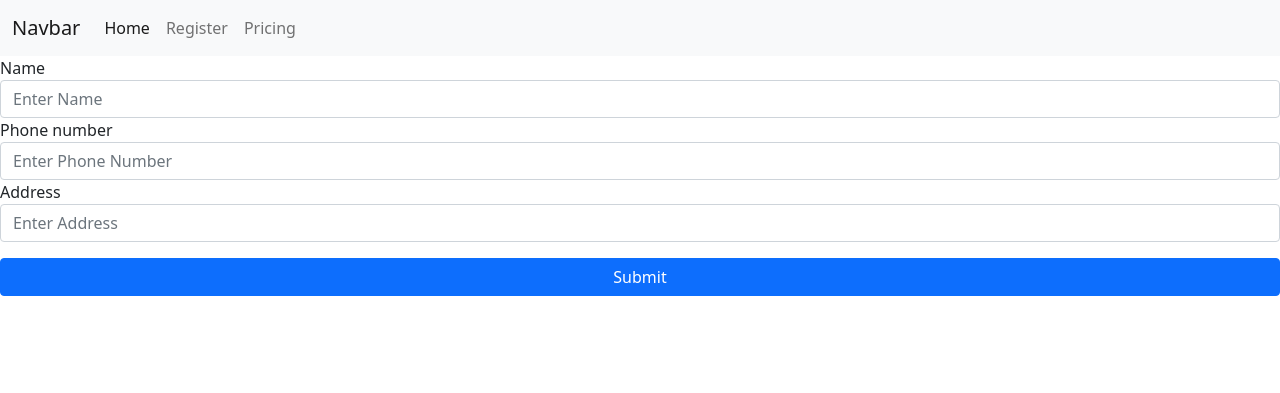
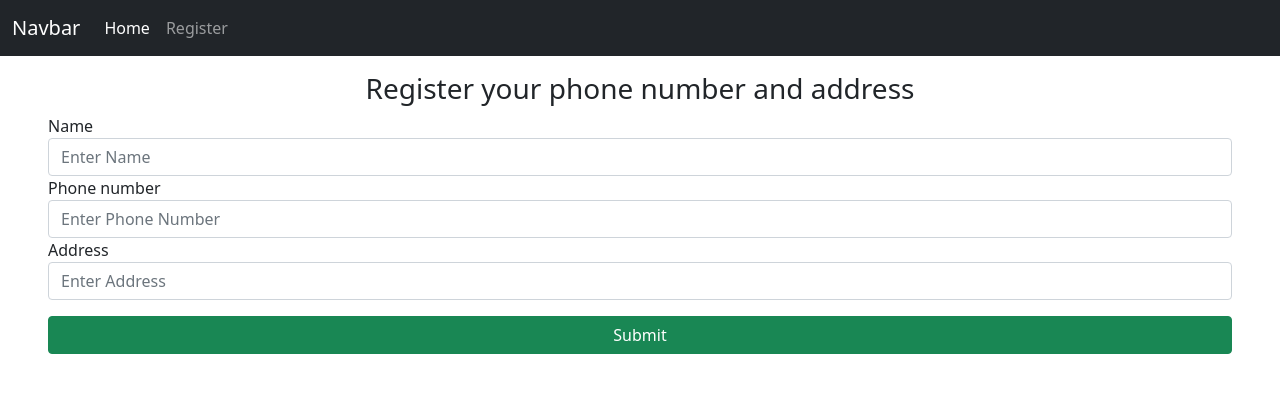
Before and after one commit to rebeccalpeace/phone_book_flask, a Flask app: page /register in a window 1280 px wide. Shown: the top 393 px of the page. Run offline with Flask 2, Linux system fonts and the light colour scheme; some libraries are stand-ins or nearby versions.

Commit message:
added more bootstrap

```diff
--- a/app/templates/base.html
+++ b/app/templates/base.html
@@ -11,7 +11,7 @@
         <title>{% block title%}{% endblock title %}</title>
     </head>
     <body>
-        <nav class="navbar navbar-expand-lg navbar-light bg-light">
+        <nav class="navbar navbar-expand-lg navbar-dark bg-dark">
             <div class="container-fluid">
                 <a class="navbar-brand" href="#">Navbar</a>
                 <button class="navbar-toggler" type="button" data-bs-toggle="collapse" data-bs-target="#navbarNavAltMarkup" aria-controls="navbarNavAltMarkup" aria-expanded="false" aria-label="Toggle navigation">
@@ -21,7 +21,6 @@
                 <div class="navbar-nav">
                     <a class="nav-link active" aria-current="page" href="{{ url_for('index') }}">Home</a>
                     <a class="nav-link" href="{{ url_for('register') }}">Register</a>
-                    <a class="nav-link" href="#">Pricing</a>
                 </div>
                 </div>
             </div>
--- a/app/templates/index.html
+++ b/app/templates/index.html
@@ -3,5 +3,6 @@
 {% block title %} Home {% endblock title %}
 
 {% block content %}
+<h3 class="text-center mt-3">Ready to register with us? Click Register!</h3>
 
 {% endblock content %}
--- a/app/templates/register.html
+++ b/app/templates/register.html
@@ -3,10 +3,10 @@
 {% block title %} Register {% endblock title %}
 
 {% block content %}
-
+<h3 class="text-center mt-3">Register your phone number and address</h3>
 <form method="post">
     {{ form.csrf_token }}
-    <div class="form-group">
+    <div class="form-group ms-5 me-5">
         {{ form.name.label }}
         {{ form.name(class='form-control', placeholder="Enter Name") }}
 
@@ -16,7 +16,7 @@
         {{ form.address.label }}
         {{ form.address(class='form-control', placeholder="Enter Address") }}
 
-        {{ form.submit(class='btn btn-primary w-100 mt-3')}}
+        {{ form.submit(class='btn btn-success w-100 mt-3')}}
     </div>
 </form>
 
```
